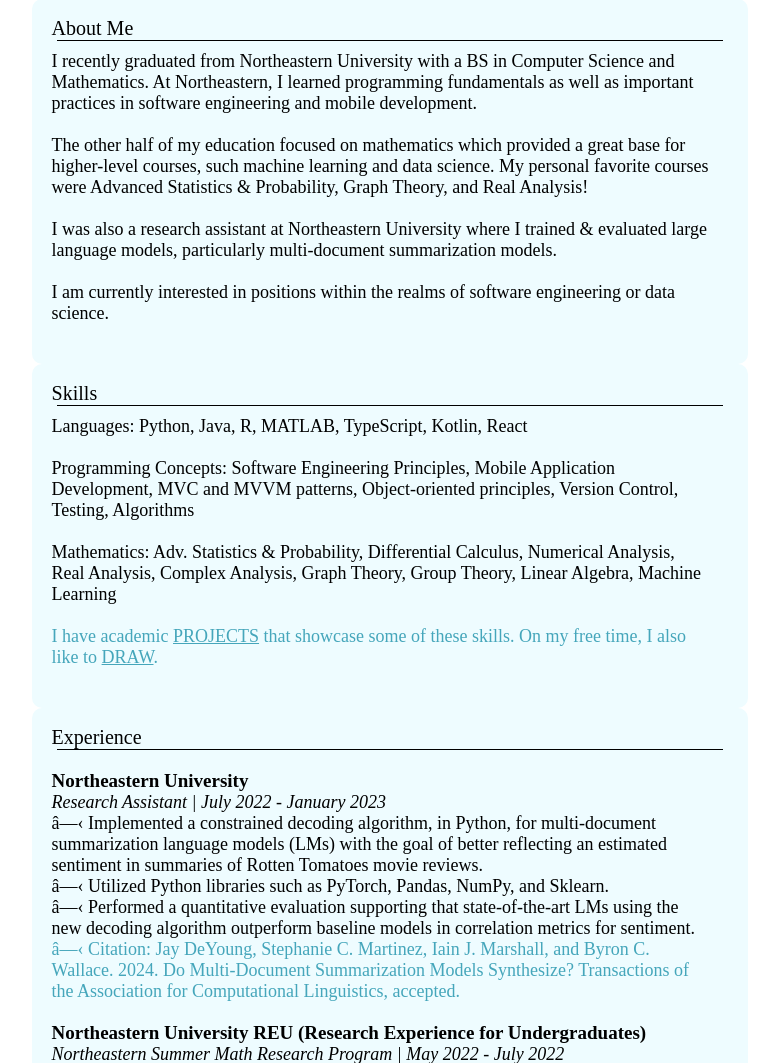
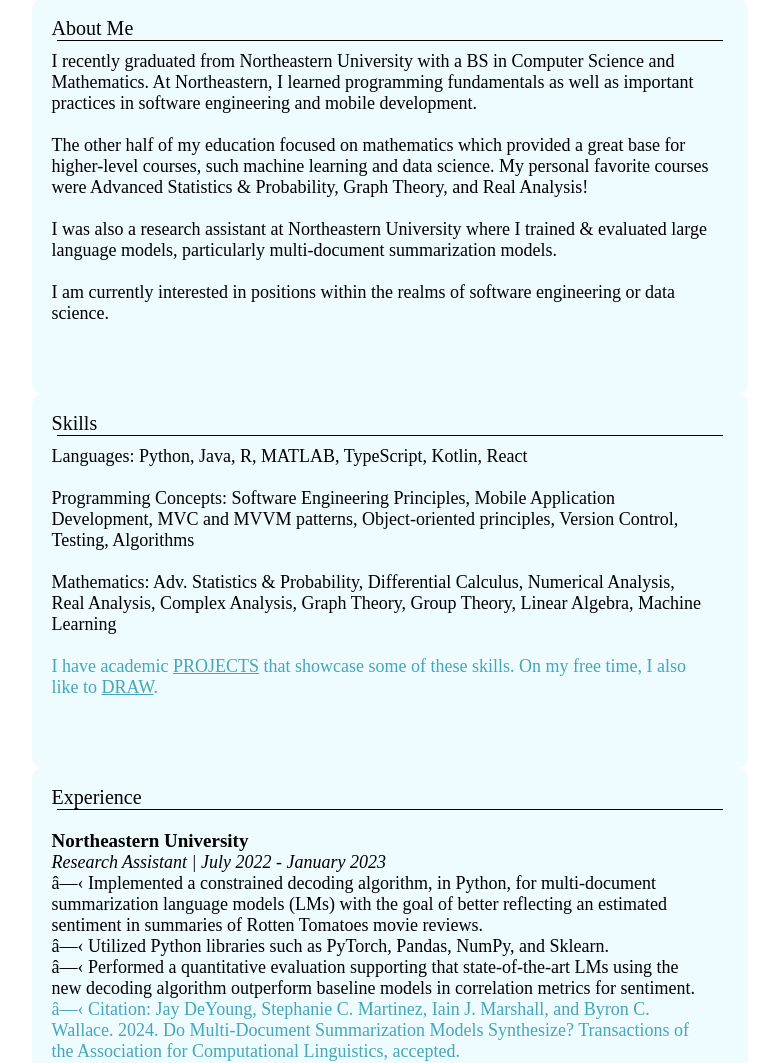
Before and after one commit to Stephanie-Delicia/stephanie-delicia.github.io, a PHP site: page / in a window 1280 px wide. Shown: the part 350-1413 px from the top of the page, without its empty margins (250-1029 px from the left). Run offline with PHP 8.4, Linux system fonts and the light colour scheme.

Commit message:
Add files via upload

```diff
--- a/css/styles.css
+++ b/css/styles.css
@@ -127,7 +127,7 @@ body {
   top: 200px;
   scroll-margin-top: 6em;
   border-radius: 10px;
-  padding-bottom: 20px;
+  padding-bottom: 50px;
   display: inline-block;
   height: fit-content;
 }
```
